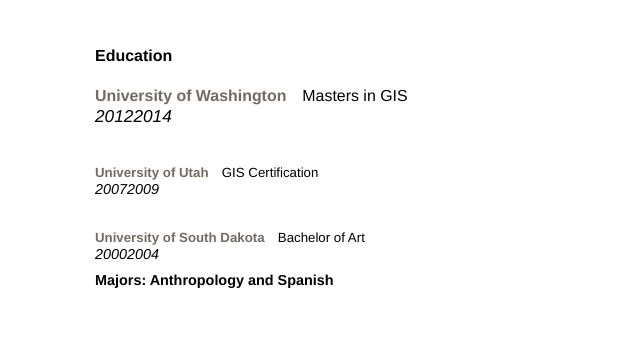
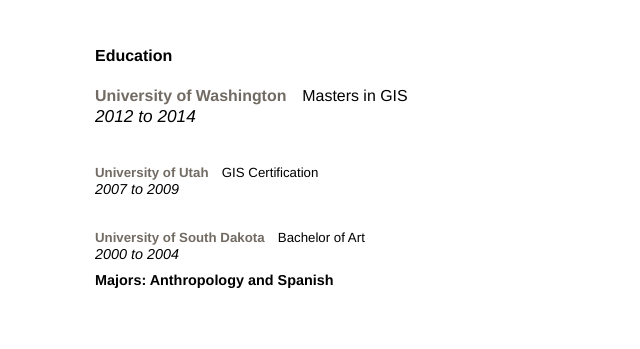
Before and after one commit to christyheaton/christyheaton.github.io, a Jekyll site: the page built from resume/index.html, in a window 1280 px wide and 900 px high, scrolled down 2013 px. Shown: the part 402-751 px from the top of the window, without its empty margins (315-955 px from the left). Built offline with Jekyll 4.4.1, drawn with Linux system fonts in a browser that asks for light colours.

Commit message:
added other uw icon and fixed dates in education

```diff
--- a/resume/index.html
+++ b/resume/index.html
@@ -23,6 +23,7 @@
     </div>
 
     <div class="resume_item cf ">
+	  <div class="resume_logo"><img src="/images/uw_logo.jpg"></div>
       <h5 class="resume_header"><a href="https://www.gisonline.uw.edu/">University of Washington, Dept of Geography</a><span class="resume_title">Faculty Lecturer</span></h5>
       <span class="resume_timeline">2015 to present</span>
       <h5 class="resume_description">The Master of Geographic Information Systems for Sustainability Management program at the University of Washington teaches students how to design a more sustainable world using GIS. I teach GIS Programming, where we learn to extend and enhance ArcGIS software using the ArcPy module, Model Builder, command line, geodatabases, and external integrated development environments.</h5>
@@ -99,17 +100,17 @@
 
     <div class="resume_item cf resume_item_large">
       <h5 class="resume_header"><a href="https://www.gisonline.uw.edu/">University of Washington</a><span class="resume_title">Masters in GIS</span></h5>
-      <span class="resume_timeline">20122014</span>
+      <span class="resume_timeline">2012 to 2014</span>
     </div>
 
     <div class="resume_item cf ">
       <h5 class="resume_header"><a href="http://www.geog.utah.edu/certificates/2-uncategorised/18-gis-certificate.html">University of Utah</a><span class="resume_title">GIS Certification</span></h5>
-      <span class="resume_timeline">20072009</span>
+      <span class="resume_timeline">2007 to 2009</span>
     </div>
 
 	<div class="resume_item cf ">
       <h5 class="resume_header"><a href="http://www.usd.edu/">University of South Dakota</a><span class="resume_title">Bachelor of Art</span></h5>
-      <span class="resume_timeline">20002004</span>
+      <span class="resume_timeline">2000 to 2004</span>
 	  <h5 class="resume_description">Majors: Anthropology and Spanish</h5>
     </div>
 
```
